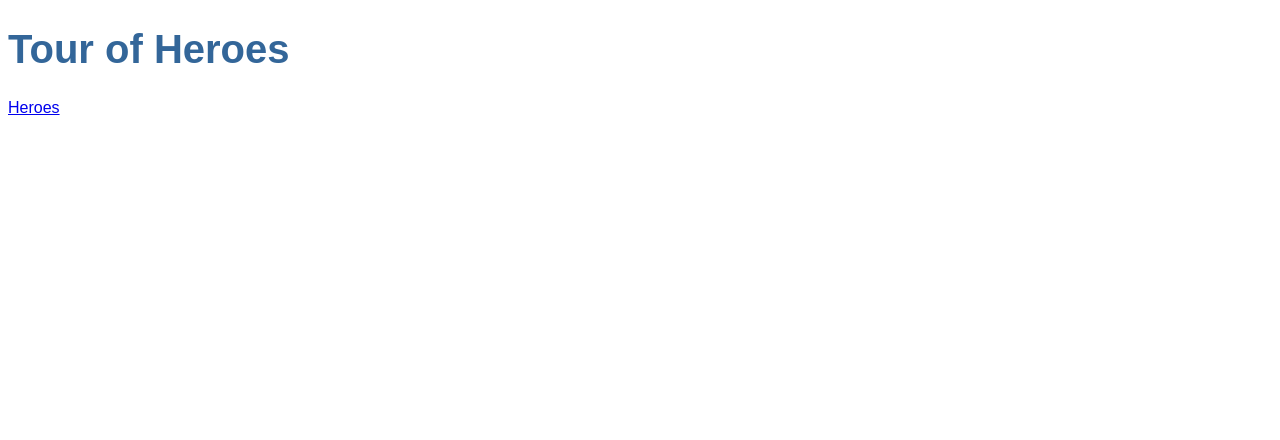
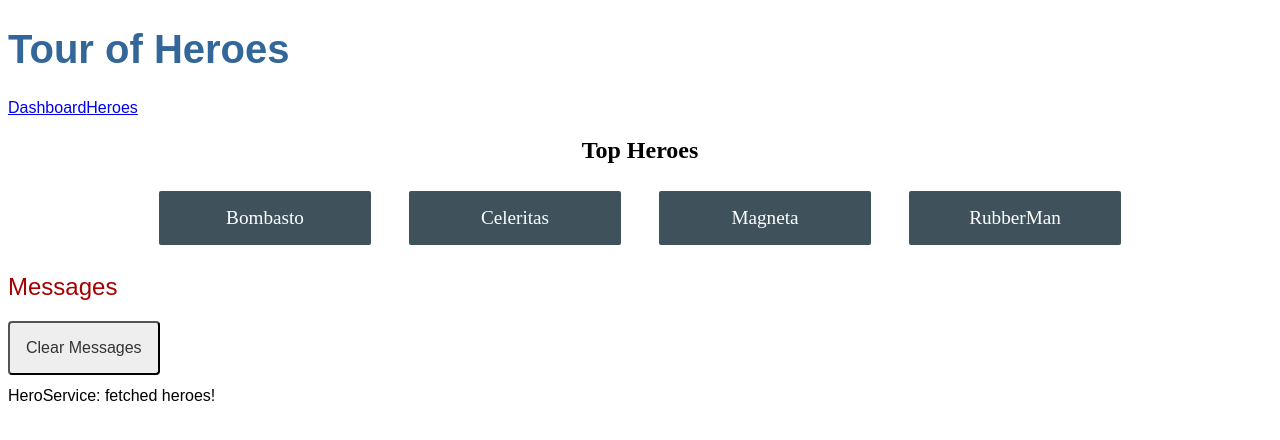
Before and after one commit to rul124/Angular-Hero, an Angular app: page /dashboard in a window 1280 px wide. Before the commit this address led to /. Shown: the top 440 px of the page. Built offline with nearby package versions, Linux system fonts and the light colour scheme.

Commit message:
add dashboard

```diff
--- a/src/app/app-routing.module.ts
+++ b/src/app/app-routing.module.ts
@@ -1,9 +1,12 @@
 import { NgModule } from '@angular/core';
 import { RouterModule, Routes } from '@angular/router';
 import { HeroesComponent } from './heroes/heroes.component';
+import { DashboardComponent } from "./dashboard/dashboard.component";
 
 const routes: Routes = [
-  { path: 'heroes', component: HeroesComponent }
+  { path: '', redirectTo: '/dashboard', pathMatch: 'full' },
+  { path: 'heroes', component: HeroesComponent },
+  { path: 'dashboard', component: DashboardComponent },
 ];
 
 @NgModule({
--- a/src/app/app.component.html
+++ b/src/app/app.component.html
@@ -1,5 +1,6 @@
 <h1>{{title}}</h1>
 <nav>
+  <a routerLink="/dashboard">Dashboard</a>
   <a routerLink="/heroes">Heroes</a>
 </nav>
 <router-outlet></router-outlet>
--- a/src/app/app.module.ts
+++ b/src/app/app.module.ts
@@ -7,6 +7,7 @@ import {FormsModule} from "@angular/forms";
 import { HeroDetailComponent } from './hero-detail/hero-detail.component';
 import { MessagesComponent } from './messages/messages.component';
 import { AppRoutingModule } from './app-routing.module';
+import { DashboardComponent } from './dashboard/dashboard.component';
 
 // @ts-ignore
 @NgModule({
@@ -14,7 +15,8 @@ import { AppRoutingModule } from './app-routing.module';
     AppComponent,
     HeroesComponent,
     HeroDetailComponent,
-    MessagesComponent
+    MessagesComponent,
+    DashboardComponent
   ],
   imports: [
     BrowserModule,
--- /dev/null
+++ b/src/app/dashboard/dashboard.component.css
@@ -0,0 +1,50 @@
+/* DashboardComponent's private CSS styles */
+
+h2 {
+  text-align: center;
+}
+
+.heroes-menu {
+  padding: 0;
+  margin: auto;
+  max-width: 1000px;
+
+  /* flexbox */
+  display: flex;
+  flex-direction: row;
+  flex-wrap: wrap;
+  justify-content: space-around;
+  align-content: flex-start;
+  align-items: flex-start;
+}
+
+a {
+  background-color: #3f525c;
+  border-radius: 2px;
+  padding: 1rem;
+  font-size: 1.2rem;
+  text-decoration: none;
+  display: inline-block;
+  color: #fff;
+  text-align: center;
+  width: 100%;
+  min-width: 70px;
+  margin: .5rem auto;
+  box-sizing: border-box;
+
+  /* flexbox */
+  order: 0;
+  flex: 0 1 auto;
+  align-self: auto;
+}
+
+@media (min-width: 600px) {
+  a {
+    width: 18%;
+    box-sizing: content-box;
+  }
+}
+
+a:hover {
+  background-color: #000;
+}
--- /dev/null
+++ b/src/app/dashboard/dashboard.component.html
@@ -0,0 +1,6 @@
+<h2>Top Heroes</h2>
+<div class="heroes-menu">
+  <a *ngFor="let hero of heroes">
+    {{hero.name}}
+  </a>
+</div>
--- /dev/null
+++ b/src/app/dashboard/dashboard.component.ts
@@ -0,0 +1,24 @@
+import { Component, OnInit } from '@angular/core';
+import { Hero } from "../hero";
+import { HeroService } from "../hero.service";
+
+@Component({
+  selector: 'app-dashboard',
+  templateUrl: './dashboard.component.html',
+  styleUrls: ['./dashboard.component.css']
+})
+export class DashboardComponent implements OnInit {
+  heroes: Hero[] = [];
+
+  constructor(private heroService: HeroService) { }
+
+  ngOnInit(): void {
+    this.getHeroes();
+  }
+
+  getHeroes(): void {
+    this.heroService.getHeroes()
+      .subscribe(heroes => this.heroes = heroes.slice(1, 5));
+  }
+
+}
```
Also changed, not shown: 1 other file (tests, documents, lock files or other folders).
